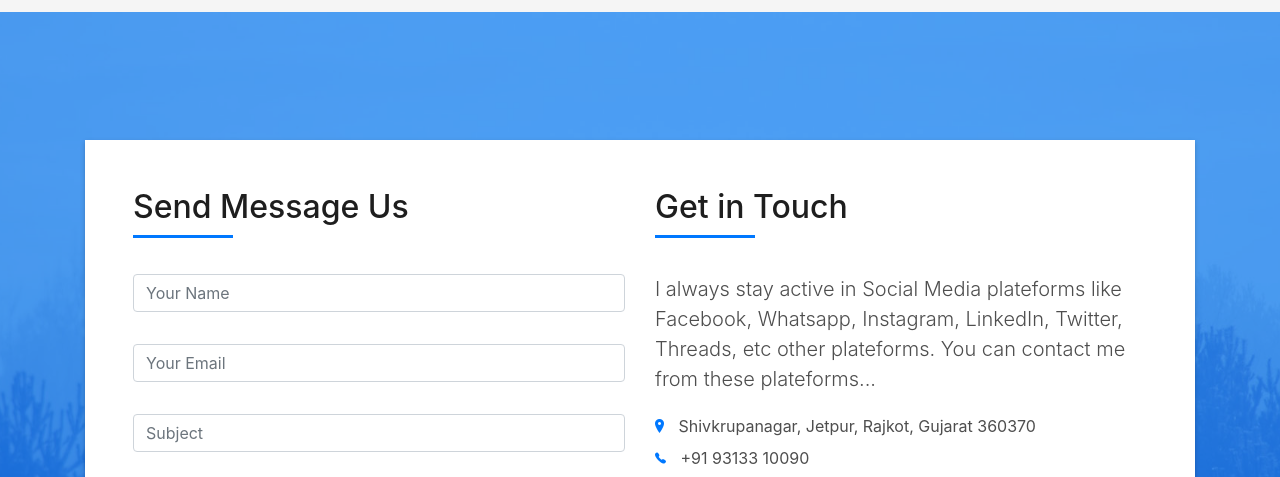
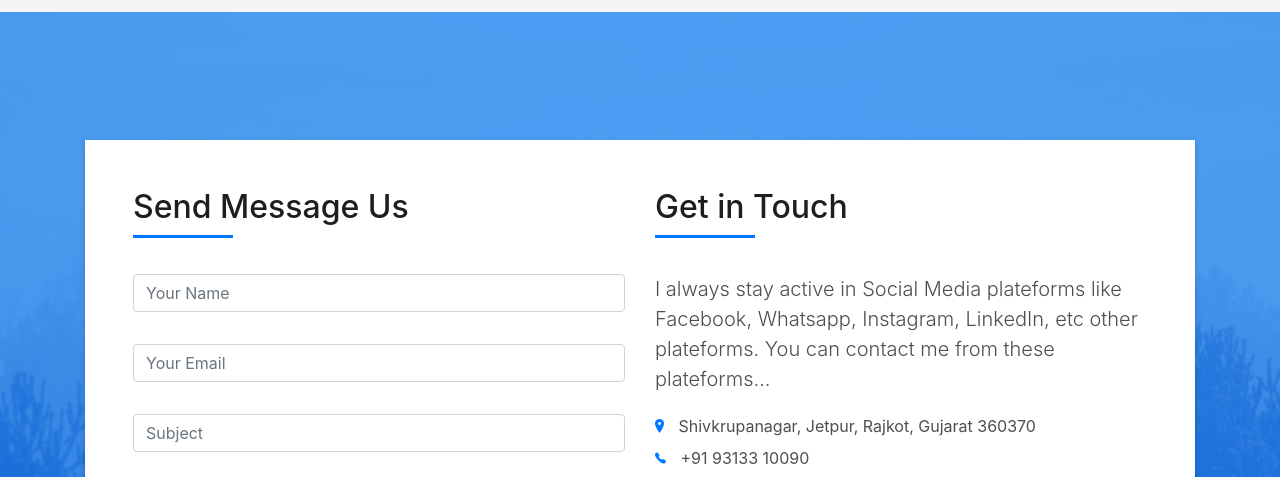
Before and after one commit to hiteshodedara/rajsolanki125.github.io, a plain HTML site: page index.html in a window 1280 px wide. Shown: the part 2455-2932 px from the top of the page. Drawn offline with Linux system fonts and the light colour scheme; files whose address does not match are found by name.

Commit message:
Update index.html

```diff
--- a/index.html
+++ b/index.html
@@ -304,7 +304,7 @@
                   </div>
                   <div class="more-info">
                     <p class="lead">
-                      I always stay active in Social Media plateforms like Facebook, Whatsapp, Instagram, LinkedIn, Twitter, Threads, etc other plateforms. You can contact me from these plateforms...
+                      I always stay active in Social Media plateforms like Facebook, Whatsapp, Instagram, LinkedIn, etc other plateforms. You can contact me from these plateforms...
                     </p>
                     <ul class="list-ico">
                       <li><span class="ion-ios-location"></span> Shivkrupanagar, Jetpur, Rajkot, Gujarat 360370</li>
```
